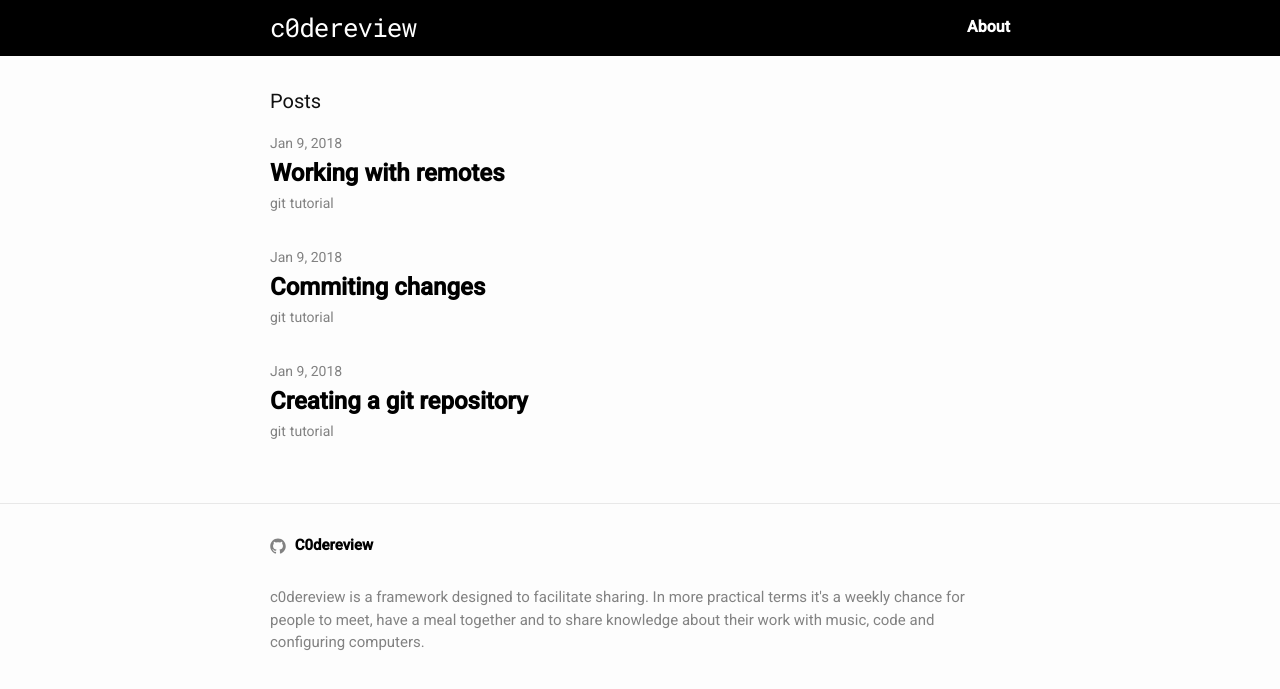
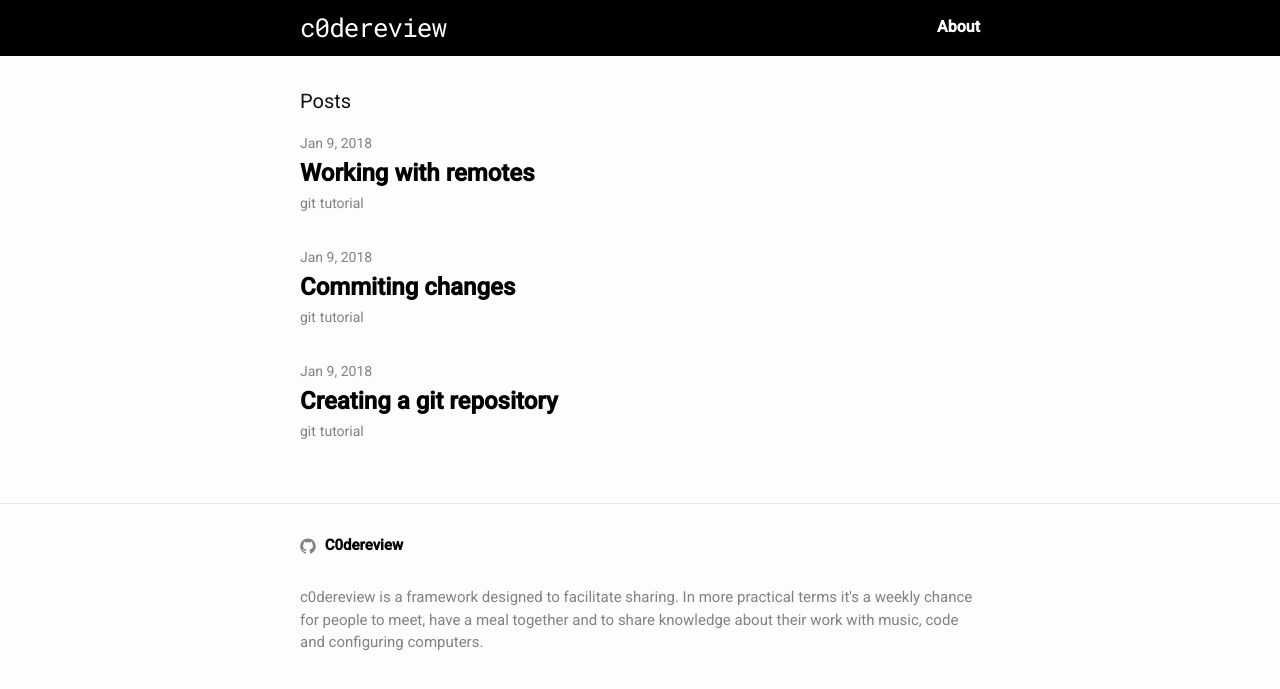
Before and after one commit to C0dereview/c0dereview.github.io, a Jekyll site: the page built from index.md, in a window 1280 px wide. Shown: the top 689 px of the page. Built offline with Jekyll 4.4.1, drawn with Linux system fonts in a browser that asks for light colours.

Commit message:
Fix box-sizing

```diff
--- a/assets/main.scss
+++ b/assets/main.scss
@@ -8,6 +8,16 @@
 @import "custom/header";
 @import "custom/home";
 @import "custom/post";
+
+html {
+  box-sizing: border-box;
+  width: 100%;
+  height: 100%;
+}
+
+*, *:before, *:after {
+  box-sizing: inherit;
+}
 
 // global overrides
 body {
```
